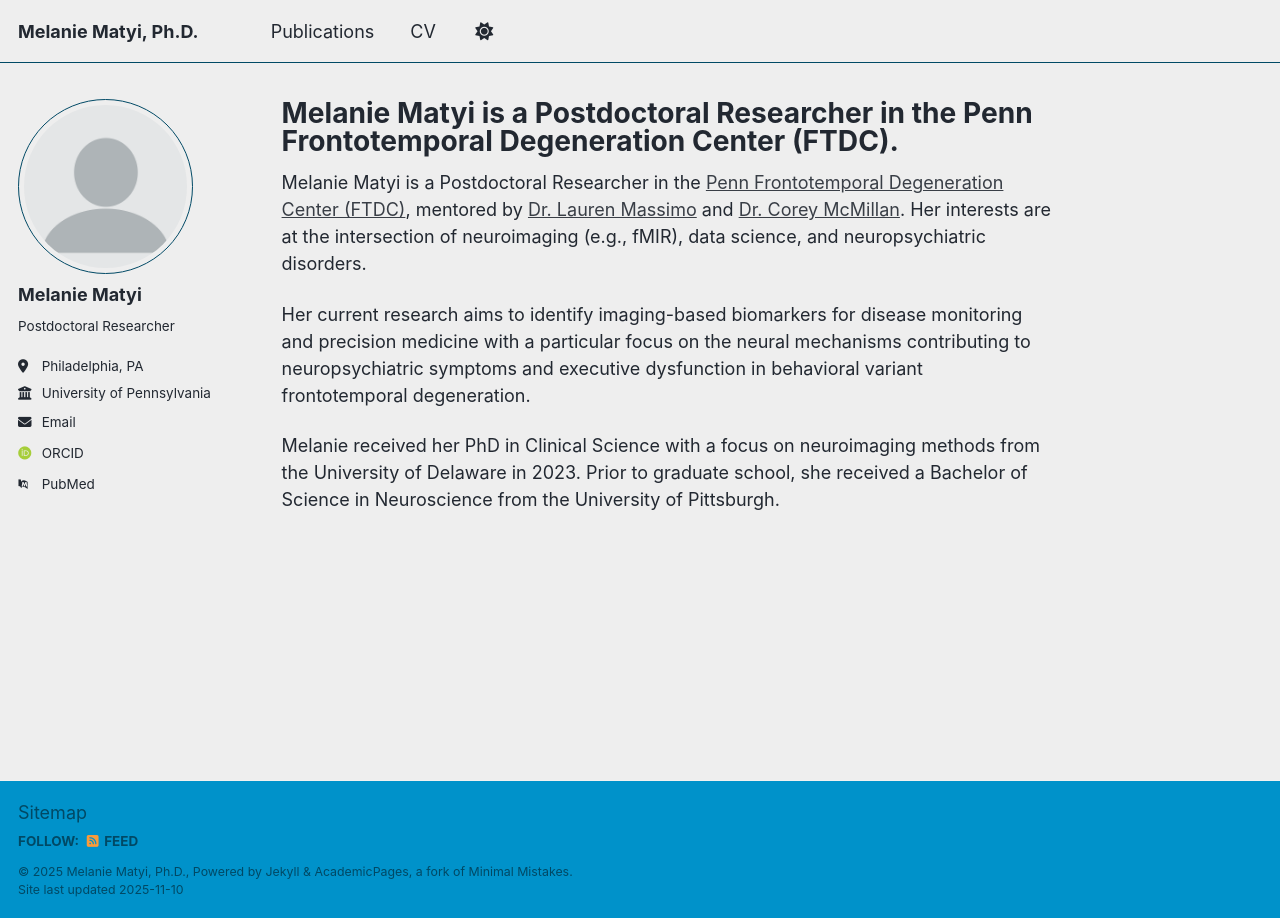
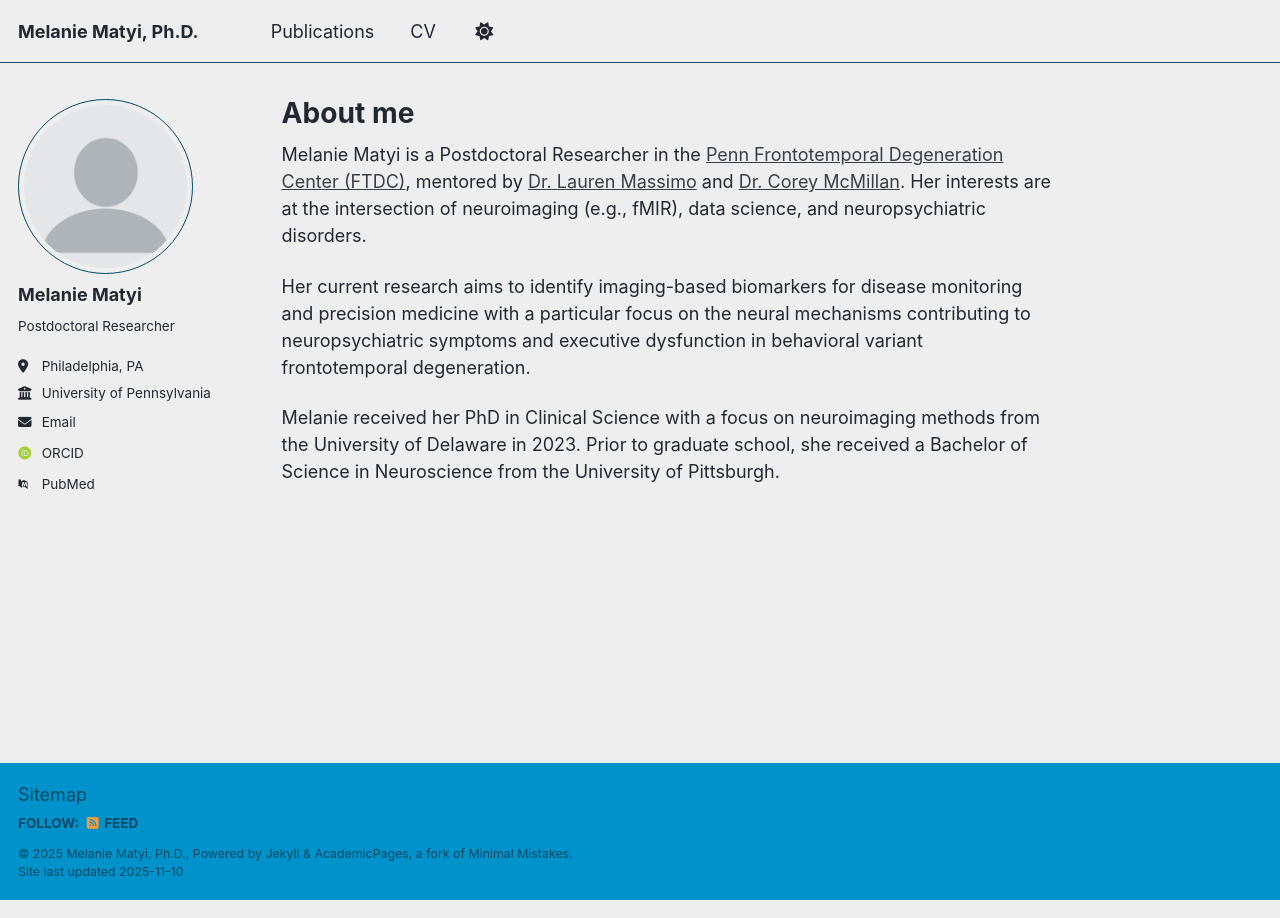
Before and after one commit to mamatyi/mamatyi.github.com, a Jekyll site: the page built from _pages/about.md, in a window 1280 px wide. Built offline with Jekyll 4.4.1, drawn with Linux system fonts in a browser that asks for light colours; some web fonts are replaced; a script that is not in the unit is left out.

Commit message:
Update about.md

```diff
--- a/_pages/about.md
+++ b/_pages/about.md
@@ -1,6 +1,6 @@
 ---
 permalink: /
-title: "Melanie Matyi is a Postdoctoral Researcher in the Penn Frontotemporal Degeneration Center (FTDC)."
+title: "About me"
 author_profile: true
 redirect_from:
   - /about/
```
